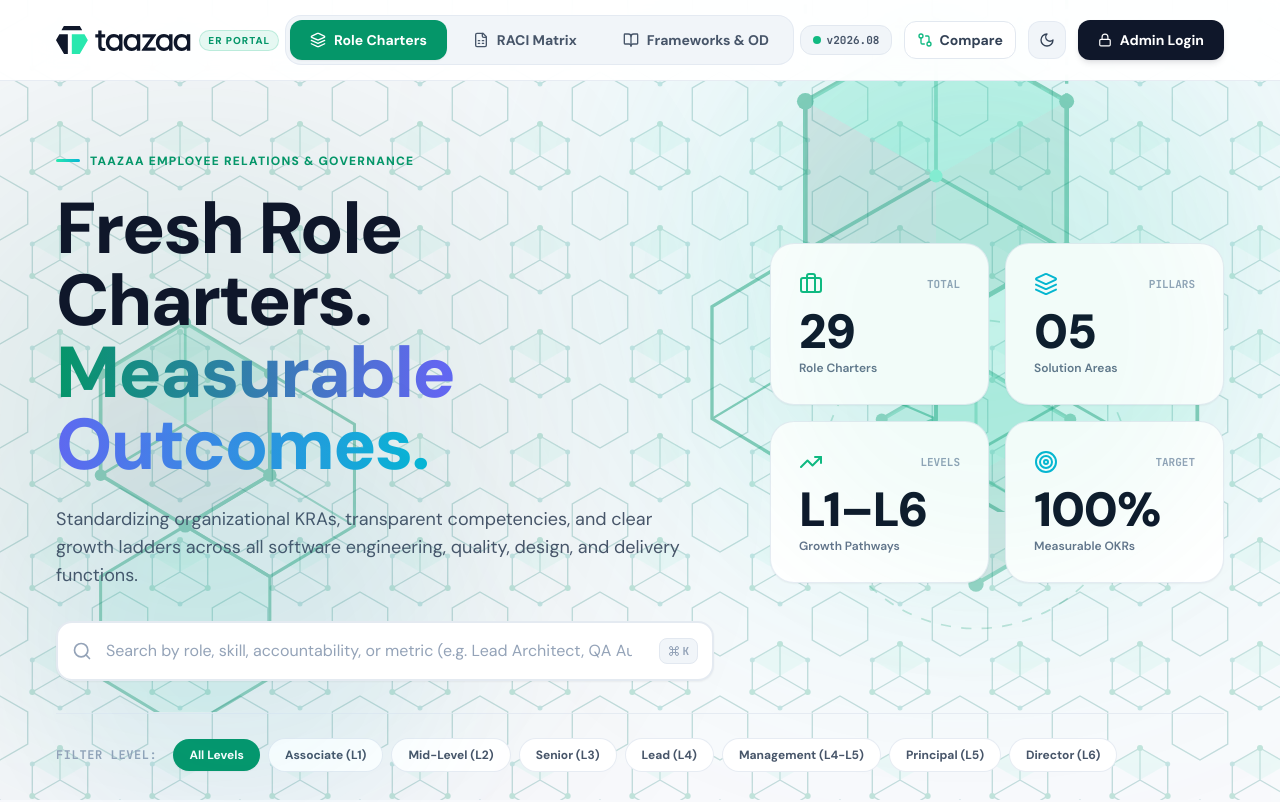
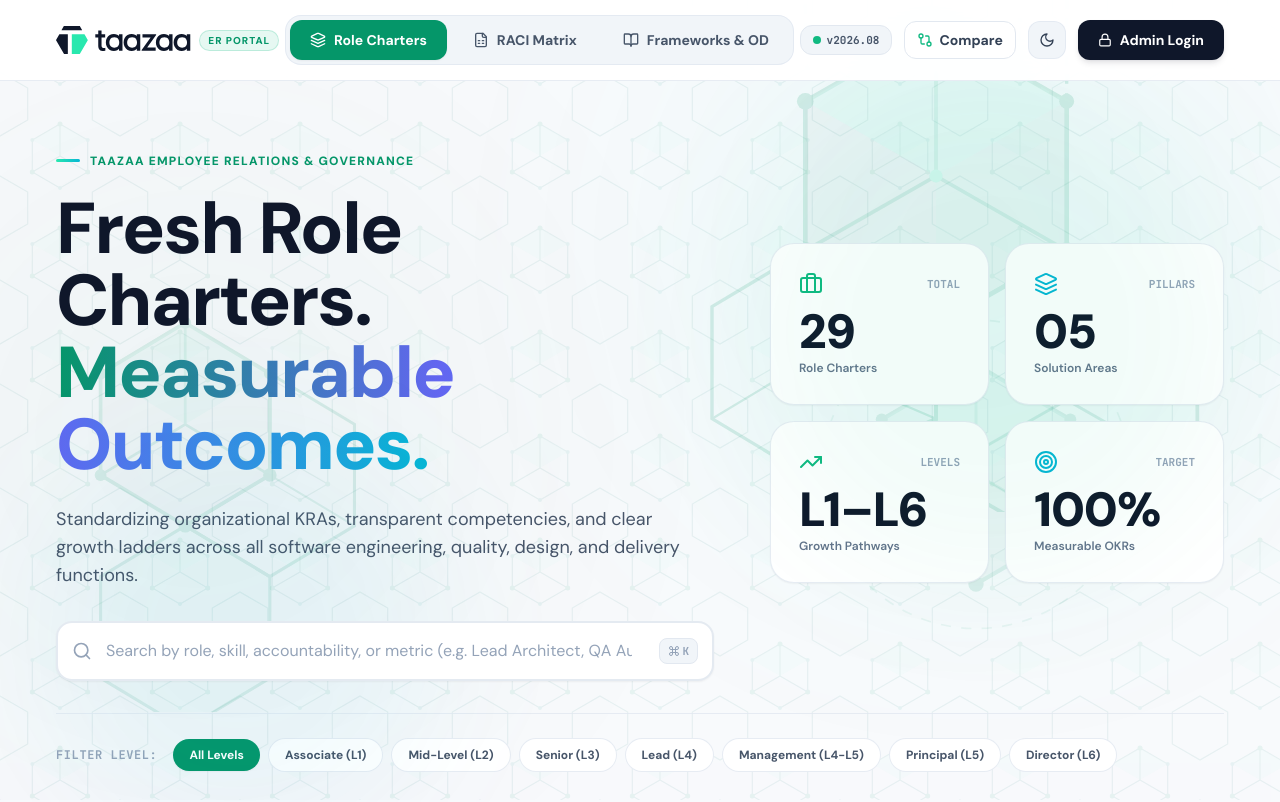
Before and after one commit to shashanksaxena-tz/taazaa-kra-portal, a React (Vite) app: page / in a window 1280 px wide. Shown: the top 802 px of the page. Built offline with nearby package versions, Linux system fonts and the light colour scheme.

Commit message:
fix(brand): scale background hexagonal grid and clusters opacity down to 30% for subtle visual balance

```diff
--- a/src/components/ui/TaazaaBackgroundLayer.tsx
+++ b/src/components/ui/TaazaaBackgroundLayer.tsx
@@ -4,9 +4,9 @@ export const TaazaaBackgroundLayer: React.FC = () => {
   return (
     <div className="fixed inset-0 pointer-events-none overflow-hidden z-0 select-none print:hidden">
 
-      {/* 1. High-Contrast Full-Screen Interconnected Hexagon Tessellation (Shared-Side Honeycomb Grid) */}
+      {/* 1. Seamless Full-Screen Interconnected Hexagon Tessellation (Scaled to 30% Opacity) */}
       <svg
-        className="absolute inset-0 w-full h-full opacity-[0.22] dark:opacity-[0.32] text-teal-700 dark:text-[#29E8AE]"
+        className="absolute inset-0 w-full h-full opacity-[0.07] dark:opacity-[0.10] text-teal-700 dark:text-[#29E8AE]"
         xmlns="http://www.w3.org/2000/svg"
       >
         <defs>
@@ -23,13 +23,13 @@ export const TaazaaBackgroundLayer: React.FC = () => {
               d="M60 20 L87.7 36 L87.7 68 L60 84 L32.3 68 L32.3 36 Z"
               fill="none"
               stroke="currentColor"
-              strokeWidth="1.4"
+              strokeWidth="1.2"
             />
             {/* Inner Isometric 3-Facet Y-lines (Taazaa brand logo mark geometry) */}
             <path
               d="M60 52 L60 20 M60 52 L87.7 68 M60 52 L32.3 68"
               stroke="currentColor"
-              strokeWidth="1.4"
+              strokeWidth="1.2"
             />
             {/* Top-Facet Accent Fill in Taazaa Green */}
             <path
@@ -43,46 +43,46 @@ export const TaazaaBackgroundLayer: React.FC = () => {
               d="M0 -32 L27.7 -16 L27.7 16 L0 32 L-27.7 16 L-27.7 -16 Z"
               fill="none"
               stroke="currentColor"
-              strokeWidth="1.4"
+              strokeWidth="1.2"
             />
             {/* Hexagon 3: Top-Right Shared Edge */}
             <path
               d="M120 -32 L147.7 -16 L147.7 16 L120 32 L92.3 16 L92.3 -16 Z"
               fill="none"
               stroke="currentColor"
-              strokeWidth="1.4"
+              strokeWidth="1.2"
             />
             {/* Hexagon 4: Bottom-Left Shared Edge */}
             <path
               d="M0 72 L27.7 88 L27.7 120 L0 136 L-27.7 120 L-27.7 88 Z"
               fill="none"
               stroke="currentColor"
-              strokeWidth="1.4"
+              strokeWidth="1.2"
             />
             {/* Hexagon 5: Bottom-Right Shared Edge */}
             <path
               d="M120 72 L147.7 88 L147.7 120 L120 136 L92.3 120 L92.3 88 Z"
               fill="none"
               stroke="currentColor"
-              strokeWidth="1.4"
+              strokeWidth="1.2"
             />
 
             {/* Connecting Hexagon Side Junction Nodes */}
-            <circle cx="60" cy="20" r="3" fill="#059669" className="dark:fill-[#29E8AE]" />
-            <circle cx="87.7" cy="36" r="2.5" fill="#0D9488" className="dark:fill-[#29E8AE]" fillOpacity="0.9" />
-            <circle cx="87.7" cy="68" r="3" fill="#059669" className="dark:fill-[#29E8AE]" />
-            <circle cx="60" cy="84" r="2.5" fill="#0D9488" className="dark:fill-[#29E8AE]" fillOpacity="0.9" />
-            <circle cx="32.3" cy="68" r="3" fill="#059669" className="dark:fill-[#29E8AE]" />
-            <circle cx="32.3" cy="36" r="2.5" fill="#0D9488" className="dark:fill-[#29E8AE]" fillOpacity="0.9" />
+            <circle cx="60" cy="20" r="2.5" fill="#059669" className="dark:fill-[#29E8AE]" />
+            <circle cx="87.7" cy="36" r="2" fill="#0D9488" className="dark:fill-[#29E8AE]" fillOpacity="0.9" />
+            <circle cx="87.7" cy="68" r="2.5" fill="#059669" className="dark:fill-[#29E8AE]" />
+            <circle cx="60" cy="84" r="2" fill="#0D9488" className="dark:fill-[#29E8AE]" fillOpacity="0.9" />
+            <circle cx="32.3" cy="68" r="2.5" fill="#059669" className="dark:fill-[#29E8AE]" />
+            <circle cx="32.3" cy="36" r="2" fill="#0D9488" className="dark:fill-[#29E8AE]" fillOpacity="0.9" />
           </pattern>
         </defs>
         <rect width="100%" height="100%" fill="url(#taazaa_hex_pattern)" />
       </svg>
 
-      {/* 2. Floating Multi-Sized Hexagon Clusters with High Contrast & Shaded Facets */}
+      {/* 2. Floating Multi-Sized Hexagon Clusters (Scaled to 30% Opacity) */}
 
       {/* Cluster 1: Top-Right Giant Hexagon System */}
-      <div className="absolute -top-12 right-[-2%] sm:right-6 lg:right-16 w-[380px] sm:w-[560px] opacity-[0.45] dark:opacity-[0.48] transition-opacity">
+      <div className="absolute -top-12 right-[-2%] sm:right-6 lg:right-16 w-[380px] sm:w-[560px] opacity-[0.14] dark:opacity-[0.15] transition-opacity">
         <svg viewBox="0 0 300 300" fill="none" xmlns="http://www.w3.org/2000/svg" className="w-full h-auto">
           {/* Main Giant Hexagon */}
           <path d="M150 40 L220 80 L220 160 L150 200 L80 160 L80 80 Z" fill="#047857" fillOpacity="0.08" stroke="#059669" className="dark:stroke-[#29E8AE] dark:fill-[#07091E]" strokeWidth="2.5" />
@@ -115,7 +115,7 @@ export const TaazaaBackgroundLayer: React.FC = () => {
       </div>
 
       {/* Cluster 2: Mid-Left Hexagon Chain */}
-      <div className="absolute top-[34%] -left-10 sm:left-4 w-[300px] sm:w-[440px] opacity-[0.40] dark:opacity-[0.44] transition-opacity">
+      <div className="absolute top-[34%] -left-10 sm:left-4 w-[300px] sm:w-[440px] opacity-[0.12] dark:opacity-[0.13] transition-opacity">
         <svg viewBox="0 0 260 260" fill="none" xmlns="http://www.w3.org/2000/svg" className="w-full h-auto">
           {/* Hexagon 1 */}
           <path d="M100 30 L150 60 L150 120 L100 150 L50 120 L50 60 Z" fill="#07091E" fillOpacity="0.1" stroke="#059669" className="dark:stroke-[#29E8AE] dark:fill-[#07091E]" strokeWidth="2.2" />
@@ -139,7 +139,7 @@ export const TaazaaBackgroundLayer: React.FC = () => {
       </div>
 
       {/* Cluster 3: Bottom-Right Large Hexagon Cluster */}
-      <div className="absolute bottom-6 right-4 sm:right-16 w-[320px] sm:w-[480px] opacity-[0.38] dark:opacity-[0.42] transition-opacity">
+      <div className="absolute bottom-6 right-4 sm:right-16 w-[320px] sm:w-[480px] opacity-[0.11] dark:opacity-[0.13] transition-opacity">
         <svg viewBox="0 0 280 280" fill="none" xmlns="http://www.w3.org/2000/svg" className="w-full h-auto">
           <path d="M140 40 L195 72 L195 136 L140 168 L85 136 L85 72 Z" fill="#07091E" fillOpacity="0.12" stroke="#059669" className="dark:stroke-[#29E8AE] dark:fill-[#07091E]" strokeWidth="2.4" />
           <path d="M140 104 L140 40 M140 104 L195 136 M140 104 L85 136" stroke="#059669" className="dark:stroke-[#29E8AE]" strokeWidth="1.8" />
@@ -157,13 +157,13 @@ export const TaazaaBackgroundLayer: React.FC = () => {
         </svg>
       </div>
 
-      {/* 3. Ambient Brand Radial Light Glows */}
+      {/* 3. Ambient Brand Radial Light Glows (Soft Subtle 30% Scale) */}
       <div
-        className="absolute -top-32 right-[-5%] w-[750px] h-[750px] rounded-full blur-[140px] opacity-[0.25] dark:opacity-[0.28]"
+        className="absolute -top-32 right-[-5%] w-[750px] h-[750px] rounded-full blur-[140px] opacity-[0.08] dark:opacity-[0.10]"
         style={{ background: 'radial-gradient(circle, #29E8AE 0%, rgba(6, 182, 212, 0.4) 50%, transparent 70%)' }}
       />
       <div
-        className="absolute bottom-10 left-[-10%] w-[650px] h-[650px] rounded-full blur-[140px] opacity-[0.18] dark:opacity-[0.22]"
+        className="absolute bottom-10 left-[-10%] w-[650px] h-[650px] rounded-full blur-[140px] opacity-[0.06] dark:opacity-[0.08]"
         style={{ background: 'radial-gradient(circle, #00D09C 0%, rgba(7, 9, 30, 0.6) 60%, transparent 75%)' }}
       />
     </div>
```
